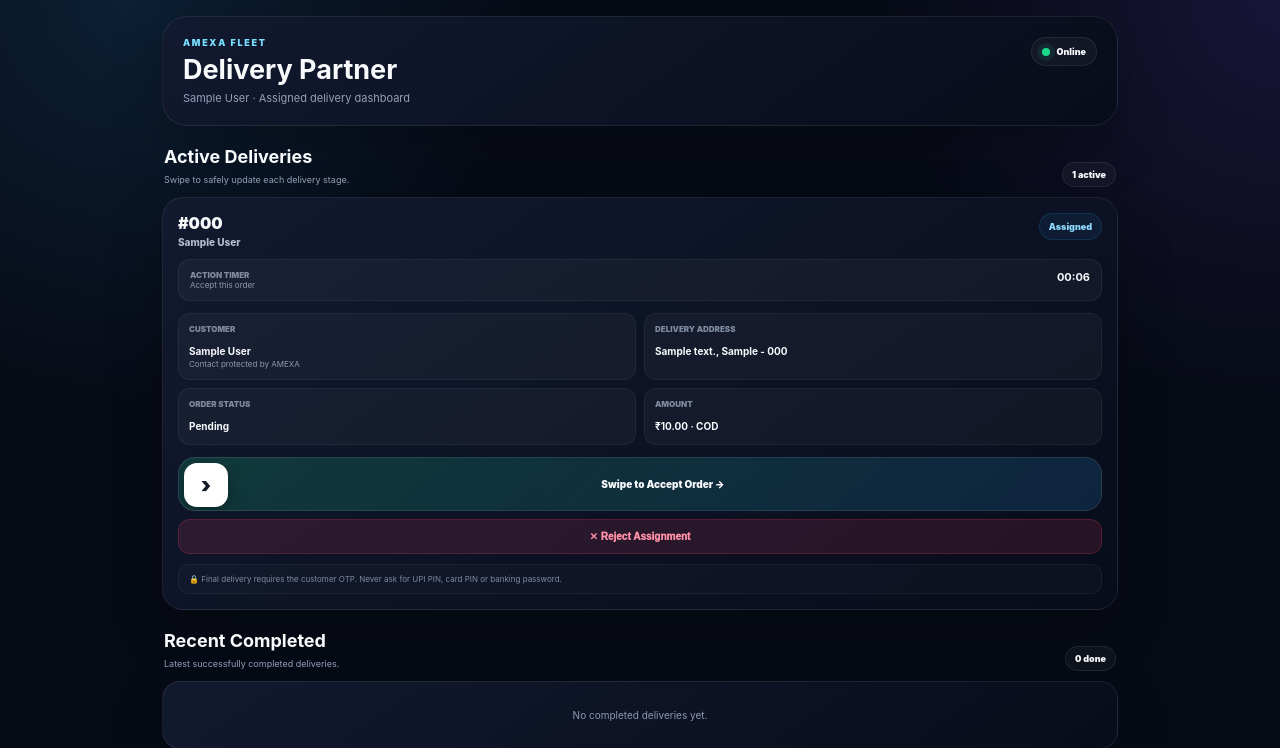
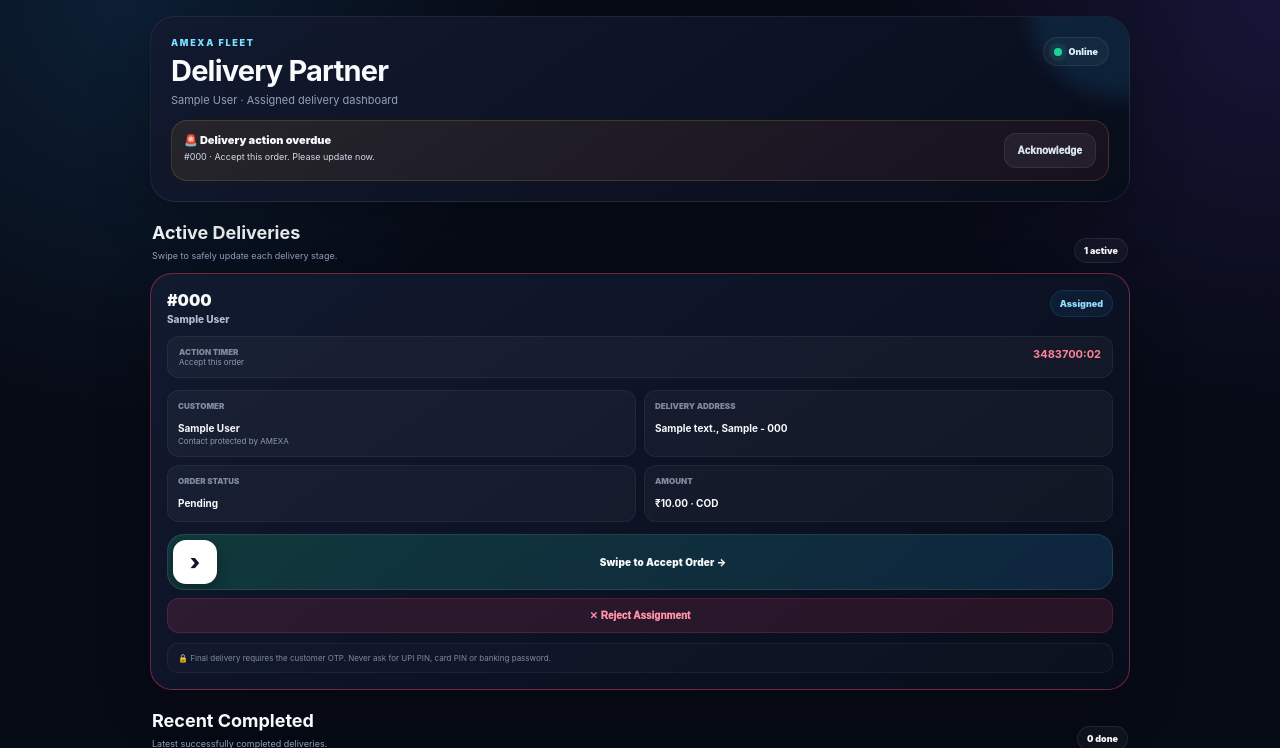
Before and after one commit to yadavprins546-beep/amexa, a Django app: page /delivery/ in a window 1280 px wide. Shown: the top 748 px of the page. Run offline with Django 5.2, Linux system fonts and the light colour scheme; a user stored in the database is signed in; tables that the repository leaves empty hold one stand-in row (values such as "Sample post").

Commit message:
Finalize premium delivery dashboard alerts

```diff
--- a/customer/templates/customer/delivery_dashboard.html
+++ b/customer/templates/customer/delivery_dashboard.html
@@ -1,67 +1,127 @@
 {% load static %}
+
 <!DOCTYPE html>
+
 <html lang="en">
+
 <head>
+
 <meta charset="UTF-8">
+
 <meta name="viewport" content="width=device-width, initial-scale=1.0">
+
 <title>AMEXA Delivery Partner</title>
+
 <style>
-*{box-sizing:border-box}
+
+\*{box-sizing:border-box}
+
 :root{--bg:#070b16;--panel:#10182c;--line:rgba(255,255,255,.08);--text:#f8fafc;--muted:#94a0b8;--green:#19d98b;--blue:#2da8ff;--violet:#7a4dff;--orange:#ffb020;--red:#ff416c}
+
 body{margin:0;background:radial-gradient(circle at 10% 0%,rgba(45,168,255,.13),transparent 28%),radial-gradient(circle at 100% 0%,rgba(122,77,255,.14),transparent 26%),var(--bg);color:var(--text);font-family:Inter,system-ui,-apple-system,Segoe UI,sans-serif}
+
 .wrap{width:min(980px,100%);margin:auto;padding:16px 12px 90px}
+
 .hero,.card,.empty{border:1px solid var(--line);background:linear-gradient(145deg,rgba(18,26,48,.98),rgba(8,13,27,.98));box-shadow:0 20px 55px rgba(0,0,0,.24)}
+
 .hero{padding:20px;border-radius:25px}
+
 .hero-row,.row,.section-head,.alert-row{display:flex;justify-content:space-between;gap:12px;align-items:flex-start}
+
 .kicker{font-size:9px;font-weight:950;letter-spacing:1.7px;color:#78ddff;text-transform:uppercase}
-h1{margin:5px 0;font-size:27px}.hero p{margin:0;color:var(--muted);font-size:11px}
+
+h1{margin:5px 0;font-size:29px;letter-spacing:-.8px}.hero p{margin:0;color:var(--muted);font-size:11px}.hero{position:relative;overflow:hidden}.hero:after{content:"";position:absolute;width:180px;height:180px;border-radius:50%;right:-80px;top:-100px;background:rgba(45,168,255,.12);filter:blur(10px);pointer-events:none}
+
 .status{display:inline-flex;align-items:center;gap:7px;padding:8px 10px;border:1px solid var(--line);border-radius:999px;font-size:9px;font-weight:950;background:rgba(255,255,255,.04)}
+
 .dot{width:8px;height:8px;border-radius:50%;background:#697386}.dot.on{background:var(--green);box-shadow:0 0 0 5px rgba(25,217,139,.09)}
+
 .hero-actions,.actions,.action-row{display:flex;gap:8px;flex-wrap:wrap}.hero-actions{margin-top:15px}.actions{margin-top:12px;flex-direction:column}
+
 .btn{border:0;border-radius:12px;padding:11px 13px;font-size:10px;font-weight:950;cursor:pointer;text-decoration:none;display:inline-flex;align-items:center;justify-content:center}
+
 .btn-green{background:linear-gradient(135deg,#14c982,#29e19a);color:#06150f}.btn-red{background:rgba(255,65,108,.12);color:#ff91a9;border:1px solid rgba(255,65,108,.2)}.btn-blue{background:linear-gradient(135deg,var(--blue),var(--violet));color:#fff}.btn-gray{background:rgba(255,255,255,.055);color:#dce4f1;border:1px solid var(--line)}
+
 .msg{margin-top:11px;padding:10px 12px;border-radius:11px;background:rgba(45,168,255,.07);border:1px solid rgba(45,168,255,.14);font-size:10px}
+
 .alert-center{display:none;margin-top:13px;padding:12px;border-radius:16px;background:linear-gradient(145deg,rgba(255,176,32,.09),rgba(255,65,108,.06));border:1px solid rgba(255,176,32,.18)}.alert-center.show{display:block}.alert-title{font-size:11px;font-weight:950}.alert-text{margin-top:4px;color:#d3dae8;font-size:9px}
+
 .section-head{align-items:end;margin:20px 2px 10px}.section-head h2{margin:0;font-size:18px}.section-head small{color:var(--muted);font-size:9px}.count{padding:6px 9px;border-radius:999px;background:rgba(255,255,255,.04);border:1px solid var(--line);font-size:9px;font-weight:900}
-.card{padding:15px;border-radius:21px;margin-bottom:12px}.card.priority{border-color:rgba(255,176,32,.32)}.card.overdue{border-color:rgba(255,65,108,.42)}
+
+.card{padding:16px;border-radius:22px;margin-bottom:13px;transition:transform .2s,border-color .2s,box-shadow .2s}.card:hover{transform:translateY(-2px);box-shadow:0 24px 65px rgba(0,0,0,.3)}.card.priority{border-color:rgba(255,176,32,.32)}.card.overdue{border-color:rgba(255,65,108,.42)}
+
 .order-no{font-size:16px;font-weight:950}.shop{margin-top:3px;color:#b3bed2;font-size:10px;font-weight:800}.badge{padding:7px 9px;border-radius:999px;background:rgba(45,168,255,.08);border:1px solid rgba(45,168,255,.15);color:#8fdcff;font-size:9px;font-weight:950}
+
 .timer{margin-top:11px;padding:10px 11px;border-radius:12px;background:rgba(255,255,255,.035);border:1px solid rgba(255,255,255,.055);display:flex;justify-content:space-between;gap:10px}.timer small{display:block;color:#7f8aa0;font-size:8px;font-weight:900}.timer strong{font-size:11px}.warn{color:#ffd16f}.danger{color:#ff829d}
+
 .details{display:grid;grid-template-columns:1fr 1fr;gap:8px;margin:12px 0}.box{padding:10px;border-radius:12px;background:rgba(255,255,255,.035);border:1px solid rgba(255,255,255,.05)}.box span{display:block;color:#7f8aa0;font-size:8px;font-weight:900;text-transform:uppercase;margin-bottom:5px}.box b{font-size:10px;line-height:1.45}.muted{color:#8f99ad;font-size:8px}
+
 .otp{display:grid;grid-template-columns:1fr auto;gap:8px}.otp input{min-width:0;border:1px solid rgba(255,255,255,.1);background:rgba(255,255,255,.045);color:#fff;border-radius:12px;padding:11px;outline:none}
+
 .swipe{position:relative;height:54px;border-radius:17px;overflow:hidden;border:1px solid rgba(255,255,255,.09);background:linear-gradient(135deg,rgba(45,168,255,.18),rgba(122,77,255,.18));touch-action:none;user-select:none}
+
 .swipe.green{background:linear-gradient(135deg,rgba(25,217,139,.18),rgba(45,168,255,.15))}.swipe.orange{background:linear-gradient(135deg,rgba(255,176,32,.18),rgba(255,100,0,.13))}
-.swipe-label{position:absolute;inset:0;display:grid;place-items:center;padding-left:46px;font-size:10px;font-weight:950;pointer-events:none}.thumb{position:absolute;left:5px;top:5px;width:44px;height:44px;border-radius:13px;background:#fff;color:#111827;display:grid;place-items:center;font-size:22px;font-weight:950;box-shadow:0 7px 18px rgba(0,0,0,.3);cursor:grab}
+
+.swipe-label{position:absolute;inset:0;display:grid;place-items:center;padding-left:46px;font-size:10px;font-weight:950;pointer-events:none;letter-spacing:.15px}.swipe:after{content:"";position:absolute;inset:0;background:linear-gradient(100deg,transparent 20%,rgba(255,255,255,.12) 45%,transparent 70%);transform:translateX(-120%);animation:shine 2.7s infinite;pointer-events:none}@keyframes shine{60%,100%{transform:translateX(120%)}}.thumb{position:absolute;left:5px;top:5px;width:44px;height:44px;border-radius:13px;background:#fff;color:#111827;display:grid;place-items:center;font-size:22px;font-weight:950;box-shadow:0 7px 18px rgba(0,0,0,.3);cursor:grab}
+
 .note{margin-top:10px;padding:9px 10px;border:1px solid rgba(255,255,255,.05);border-radius:10px;color:#7f8ba0;font-size:8px;background:rgba(255,255,255,.02)}
+
 .empty{padding:27px 16px;text-align:center;border-radius:18px;color:#8f99ad;font-size:10px}
+
 @media(max-width:620px){.wrap{padding:10px 9px 80px}.hero{padding:16px}.hero h1{font-size:22px}.details{grid-template-columns:1fr}.otp{grid-template-columns:1fr}.otp .btn{width:100%}.hero-actions .btn{flex:1}}
+
 </style>
+
 </head>
+
 <body>
+
 <div class="wrap">
+
 <section class="hero">
+
   <div class="hero-row">
+
     <div><div class="kicker">AMEXA Fleet</div><h1>Delivery Partner</h1><p>{{ request.user.name }} · Assigned delivery dashboard</p></div>
+
     {% if request.user.is_active_delivery %}<div class="status"><span class="dot on"></span>Online</div>{% else %}<div class="status"><span class="dot"></span>Offline</div>{% endif %}
+
   </div>
 
   {% if is_delivery_partner %}
+
   <form method="post" class="hero-actions">
+
     {% csrf_token %}
+
     {% if request.user.is_active_delivery %}
+
       <input type="hidden" name="is_active_delivery" value="0"><button class="btn btn-red" type="submit">⏻ Go Offline</button>
+
     {% else %}
+
       <input type="hidden" name="is_active_delivery" value="1"><button class="btn btn-green" type="submit">⚡ Go Online</button>
+
     {% endif %}
+
     <button class="btn btn-gray" id="enableAlerts" type="button">🔔 Enable Alerts</button>
+
   </form>
+
   {% endif %}
 
   <div class="alert-center" id="alertCenter">
+
     <div class="alert-row">
+
       <div><div class="alert-title" id="alertTitle">Action required</div><div class="alert-text" id="alertText"></div></div>
+
       <button class="btn btn-gray" id="ackAlert" type="button">Acknowledge</button>
+
     </div>
+
   </div>
+
 </section>
 
 {% if messages %}{% for message in messages %}<div class="msg">{{ message }}</div>{% endfor %}{% endif %}
@@ -69,79 +129,168 @@ h1{margin:5px 0;font-size:27px}.hero p{margin:0;color:var(--muted);font-size:11p
 <div class="section-head"><div><h2>Active Deliveries</h2><small>Swipe to safely update each delivery stage.</small></div><span class="count">{{ active_assignments|length }} active</span></div>
 
 {% for assignment in active_assignments %}
-<article class="card delivery-card" data-status="{{ assignment.status }}" data-order-status="{{ assignment.order.status }}" data-order="{{ assignment.order.order_number }}">
+
+<article class="card delivery-card" data-status="{{ assignment.status }}" data-order-status="{{ assignment.order.status }}" data-order="{{ assignment.order.order_number }}" data-started-ms="{{ assignment.timer_started_at_ms|default:'0' }}">
+
   <div class="row"><div><div class="order-no">#{{ assignment.order.order_number }}</div><div class="shop">{{ assignment.order.shop.name|default:"AMEXA Store" }}</div></div><span class="badge">{{ assignment.status }}</span></div>
 
   <div class="timer"><div><small>ACTION TIMER</small><div class="muted action-copy">Keep status updated</div></div><strong class="js-timer">00:00</strong></div>
 
   <div class="details">
+
     <div class="box"><span>Customer</span><b>{{ assignment.order.address.full_name }}</b><div class="muted">Contact protected by AMEXA</div></div>
+
     <div class="box"><span>Delivery Address</span><b>{{ assignment.order.address.address_line }}, {{ assignment.order.address.city }} - {{ assignment.order.address.pincode }}</b></div>
+
     <div class="box"><span>Order Status</span><b>{{ assignment.order.status }}</b></div>
+
     <div class="box"><span>Amount</span><b>₹{{ assignment.order.total_amount }} · {{ assignment.order.payment_method }}</b></div>
+
   </div>
 
   <div class="actions">
+
     {% if assignment.status == "Assigned" %}
+
     <form method="post" action="{% url 'delivery_assignment_action' assignment.id %}" class="swipe-form">{% csrf_token %}<input type="hidden" name="action" value="accept"><div class="swipe green js-swipe"><div class="swipe-label">Swipe to Accept Order →</div><div class="thumb">›</div></div></form>
+
     <form method="post" action="{% url 'delivery_assignment_action' assignment.id %}" onsubmit="return confirm('Reject this delivery assignment?');">{% csrf_token %}<input type="hidden" name="action" value="reject"><button class="btn btn-red" type="submit" style="width:100%">✕ Reject Assignment</button></form>
+
     {% endif %}
 
     {% if assignment.status == "Accepted" %}
+
     <form method="post" action="{% url 'delivery_assignment_action' assignment.id %}" class="swipe-form">{% csrf_token %}<input type="hidden" name="action" value="picked"><div class="swipe orange js-swipe"><div class="swipe-label">Swipe after collecting order →</div><div class="thumb">›</div></div></form>
+
     {% endif %}
 
     {% if assignment.status == "Picked" and assignment.order.status != "Out for Delivery" %}
+
     <form method="post" action="{% url 'delivery_assignment_action' assignment.id %}" class="swipe-form">{% csrf_token %}<input type="hidden" name="action" value="out_for_delivery"><div class="swipe js-swipe"><div class="swipe-label">Swipe to Start Delivery →</div><div class="thumb">›</div></div></form>
+
     {% endif %}
 
     {% if assignment.status == "Picked" and assignment.order.status == "Out for Delivery" %}
+
     <a class="btn btn-blue" href="{% url 'delivery_live_tracking' assignment.order.order_number %}">📍 Live GPS</a>
-    <form method="post" action="{% url 'delivery_assignment_action' assignment.id %}" class="otp">{% csrf_token %}<input type="hidden" name="action" value="complete"><input name="delivery_otp" inputmode="numeric" maxlength="6" pattern="[0-9]{6}" placeholder="Customer 6-digit OTP" required><button class="btn btn-green" type="submit">✓ Verify & Deliver</button></form>
+
+    <form method="post" action="{% url 'delivery_assignment_action' assignment.id %}" class="otp">{% csrf_token %}<input type="hidden" name="action" value="complete"><input name="delivery_otp" inputmode="numeric" maxlength="6" pattern="[0-9]{6}" placeholder="Customer 6-digit OTP" required><button class="btn btn-green" type="submit">✓ Verify *&* Deliver</button></form>
+
     {% endif %}
+
   </div>
+
   <div class="note">🔒 Final delivery requires the customer OTP. Never ask for UPI PIN, card PIN or banking password.</div>
+
 </article>
+
 {% empty %}<div class="empty">No active delivery assigned right now.</div>{% endfor %}
 
 <div class="section-head"><div><h2>Recent Completed</h2><small>Latest successfully completed deliveries.</small></div><span class="count">{{ completed_assignments|length }} done</span></div>
+
 {% for assignment in completed_assignments %}
+
 <div class="card"><div class="row"><div><div class="order-no">#{{ assignment.order.order_number }}</div><div class="shop">{{ assignment.order.shop.name|default:"AMEXA Store" }}</div></div><span class="badge">Delivered ✓</span></div></div>
+
 {% empty %}<div class="empty">No completed deliveries yet.</div>{% endfor %}
+
 </div>
 
 <script>
+
 (function(){
+
  const center=document.getElementById("alertCenter"),title=document.getElementById("alertTitle"),text=document.getElementById("alertText"),enable=document.getElementById("enableAlerts"),ack=document.getElementById("ackAlert");
+
  let ctx=null,enabled=localStorage.getItem("amexaAlerts")==="1",last=0,ackUntil=0;
+
  function audio(){try{if(!ctx){const C=window.AudioContext||window.webkitAudioContext;if(C)ctx=new C()}if(ctx&&ctx.state==="suspended")ctx.resume()}catch(e){}}
- function beep(danger){if(!enabled)return;audio();if(!ctx||Date.now()-last<12000)return;last=Date.now();try{const o=ctx.createOscillator(),g=ctx.createGain();o.connect(g);g.connect(ctx.destination);o.frequency.value=danger?920:720;g.gain.setValueAtTime(.0001,ctx.currentTime);g.gain.exponentialRampToValueAtTime(.16,ctx.currentTime+.02);g.gain.exponentialRampToValueAtTime(.0001,ctx.currentTime+.45);o.start();o.stop(ctx.currentTime+.48)}catch(e){}}
- function alertBox(t,m,d){if(Date.now()<ackUntil)return;title.textContent=t;text.textContent=m;center.classList.add("show");beep(d)}
- if(enable){enable.textContent=enabled?"🔔 Alerts Enabled":"🔔 Enable Alerts";enable.onclick=function(){enabled=true;localStorage.setItem("amexaAlerts","1");audio();enable.textContent="🔔 Alerts Enabled";alertBox("Alerts enabled","AMEXA will warn you when a delivery action is overdue.",false)}}
+
+ function tone(freq,start,duration,gain=.13){
+   if(!ctx)return;
+   const o=ctx.createOscillator(),g=ctx.createGain();
+   o.type="sine";o.connect(g);g.connect(ctx.destination);
+   o.frequency.setValueAtTime(freq,ctx.currentTime+start);
+   g.gain.setValueAtTime(.0001,ctx.currentTime+start);
+   g.gain.exponentialRampToValueAtTime(gain,ctx.currentTime+start+.025);
+   g.gain.exponentialRampToValueAtTime(.0001,ctx.currentTime+start+duration);
+   o.start(ctx.currentTime+start);o.stop(ctx.currentTime+start+duration+.03);
+ }
+ function playAlert(danger){
+   if(!enabled)return;audio();
+   if(!ctx||Date.now()-last<12000)return;
+   last=Date.now();
+   try{
+     if(danger){
+       tone(880,0,.22,.16);tone(660,.27,.22,.14);tone(880,.54,.28,.17);
+     }else{
+       tone(523.25,0,.18,.12);tone(659.25,.16,.18,.13);tone(783.99,.32,.28,.15);
+     }
+   }catch(e){}
+ }
+ function newOrderChime(){
+   if(!enabled)return;audio();
+   try{
+     tone(523.25,0,.16,.14);tone(659.25,.14,.16,.15);tone(783.99,.28,.18,.16);tone(1046.5,.44,.38,.17);
+   }catch(e){}
+ }
+
+ function alertBox(t,m,d){if(Date.now()<ackUntil)return;title.textContent=t;text.textContent=m;center.classList.add("show");playAlert(d)}
+
+ if(enable){enable.textContent=enabled?"🔔 Alerts Enabled":"🔔 Enable Alerts";enable.onclick=function(){enabled=true;localStorage.setItem("amexaAlerts","1");audio();enable.textContent="🔔 Alerts Enabled";newOrderChime();alertBox("Alerts enabled","AMEXA will warn you when a delivery action is overdue.",false)}}
+
  if(ack)ack.onclick=function(){center.classList.remove("show");ackUntil=Date.now()+60000};
 
  const rules={Assigned:{warn:60,late:120,label:"Accept this order"},Accepted:{warn:600,late:900,label:"Collect order from shop"},Picked:{warn:180,late:300,label:"Update delivery status"}};
+ const assignedCards=[...document.querySelectorAll('.delivery-card[data-status="Assigned"]')];
+ const unseen=assignedCards.filter(c=>localStorage.getItem("amexaSeen_"+c.dataset.order)!=="1");
+ if(enabled&&unseen.length){
+   setTimeout(()=>{newOrderChime();alertBox("🛵 New delivery assigned","#"+unseen[0].dataset.order+" · Swipe to accept the order.",false)},350);
+   unseen.forEach(c=>localStorage.setItem("amexaSeen_"+c.dataset.order,"1"));
+ }
+
  document.querySelectorAll(".delivery-card").forEach(card=>{
+
    const s=card.dataset.status,os=card.dataset.orderStatus,no=card.dataset.order,rule=rules[s],timer=card.querySelector(".js-timer"),copy=card.querySelector(".action-copy");
+
    if(!rule||(s==="Picked"&&os==="Out for Delivery")){timer.textContent="On route";copy.textContent="Deliver safely and verify customer OTP.";return}
-   copy.textContent=rule.label;const started=Date.now();
+
+   copy.textContent=rule.label;const backendStart=Number(card.dataset.startedMs||0);const started=backendStart>0?backendStart:Date.now();
+
    setInterval(()=>{const e=Math.floor((Date.now()-started)/1000),m=String(Math.floor(e/60)).padStart(2,"0"),sec=String(e%60).padStart(2,"0");timer.textContent=m+":"+sec;
+
      if(e>=rule.late){card.classList.add("overdue");timer.classList.add("danger");alertBox("🚨 Delivery action overdue","#"+no+" · "+rule.label+". Please update now.",true)}
+
      else if(e>=rule.warn){card.classList.add("priority");timer.classList.add("warn");alertBox("⚠ Action due soon","#"+no+" · "+rule.label+".",false)}
+
    },1000)
+
  });
 
  document.querySelectorAll(".js-swipe").forEach(shell=>{
+
    const thumb=shell.querySelector(".thumb"),form=shell.closest("form");let drag=false,startX=0,startL=5;
+
    const max=()=>Math.max(5,shell.clientWidth-thumb.offsetWidth-5);
+
    const move=x=>{const v=Math.max(5,Math.min(max(),x));thumb.style.left=v+"px";return v};
+
    const reset=()=>{thumb.style.transition="left .2s";move(5);setTimeout(()=>thumb.style.transition="",220)};
+
    thumb.onpointerdown=e=>{drag=true;startX=e.clientX;startL=parseFloat(getComputedStyle(thumb).left)||5;thumb.setPointerCapture(e.pointerId)};
+
    thumb.onpointermove=e=>{if(drag)move(startL+e.clientX-startX)};
+
    thumb.onpointerup=()=>{if(!drag)return;drag=false;const cur=parseFloat(getComputedStyle(thumb).left)||5,ratio=(cur-5)/Math.max(1,max()-5);if(ratio>=.82){move(max());setTimeout(()=>form.submit(),160)}else reset()};
+
    thumb.onpointercancel=()=>{drag=false;reset()}
+
  });
+
 })();
+
 </script>
+
 </body>
+
 </html>
```
